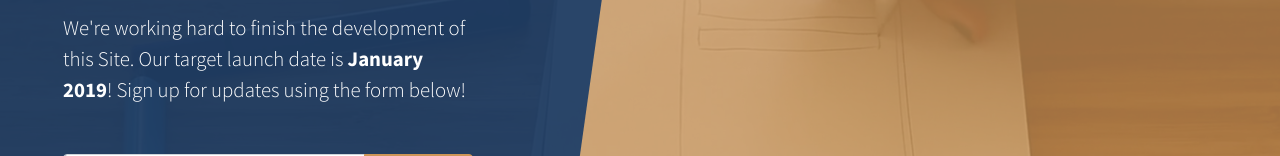
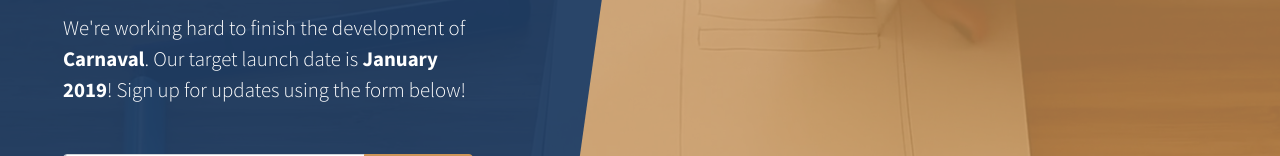
Before and after one commit to asn-carnaval/home, a website: page index.html in a window 1280 px wide. Shown: the part 329-485 px from the top of the page. Drawn offline with Linux system fonts and the light colour scheme.

Commit message:
Update index.html

```diff
--- a/index.html
+++ b/index.html
@@ -34,7 +34,7 @@
           <div class="col-12 my-auto">
             <div class="masthead-content text-white py-5 py-md-0">
               <h1 class="mb-3">Coming Soon!</h1>
-              <p class="mb-5">We're working hard to finish the development of this Site. Our target launch date is
+              <p class="mb-5">We're working hard to finish the development of <strong>Carnaval</strong>. Our target launch date is
                 <strong>January 2019</strong>! Sign up for updates using the form below!</p>
               <div class="input-group input-group-newsletter">
                 <input type="email" class="form-control" placeholder="Enter email..." aria-label="Enter email..." aria-describedby="basic-addon">
```
